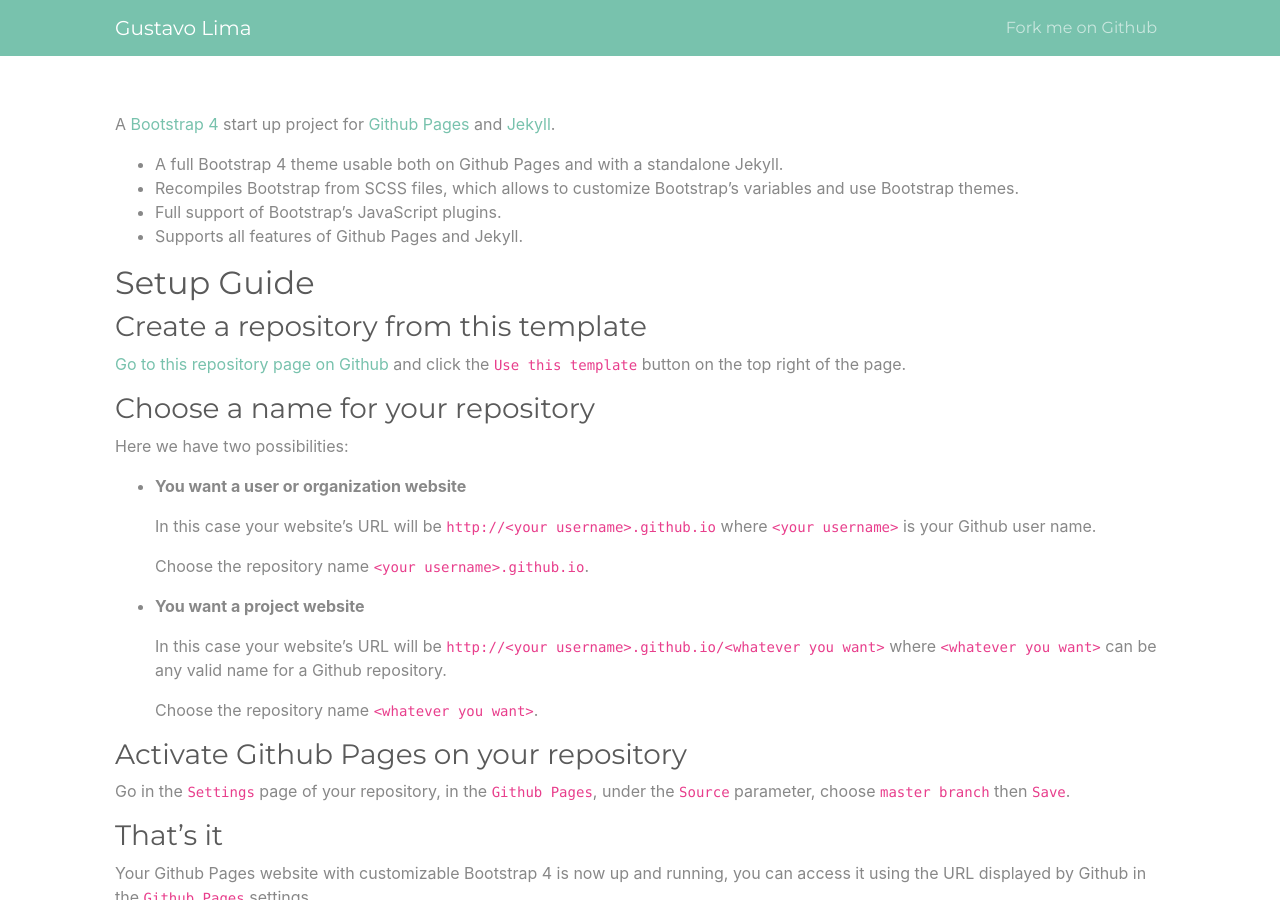
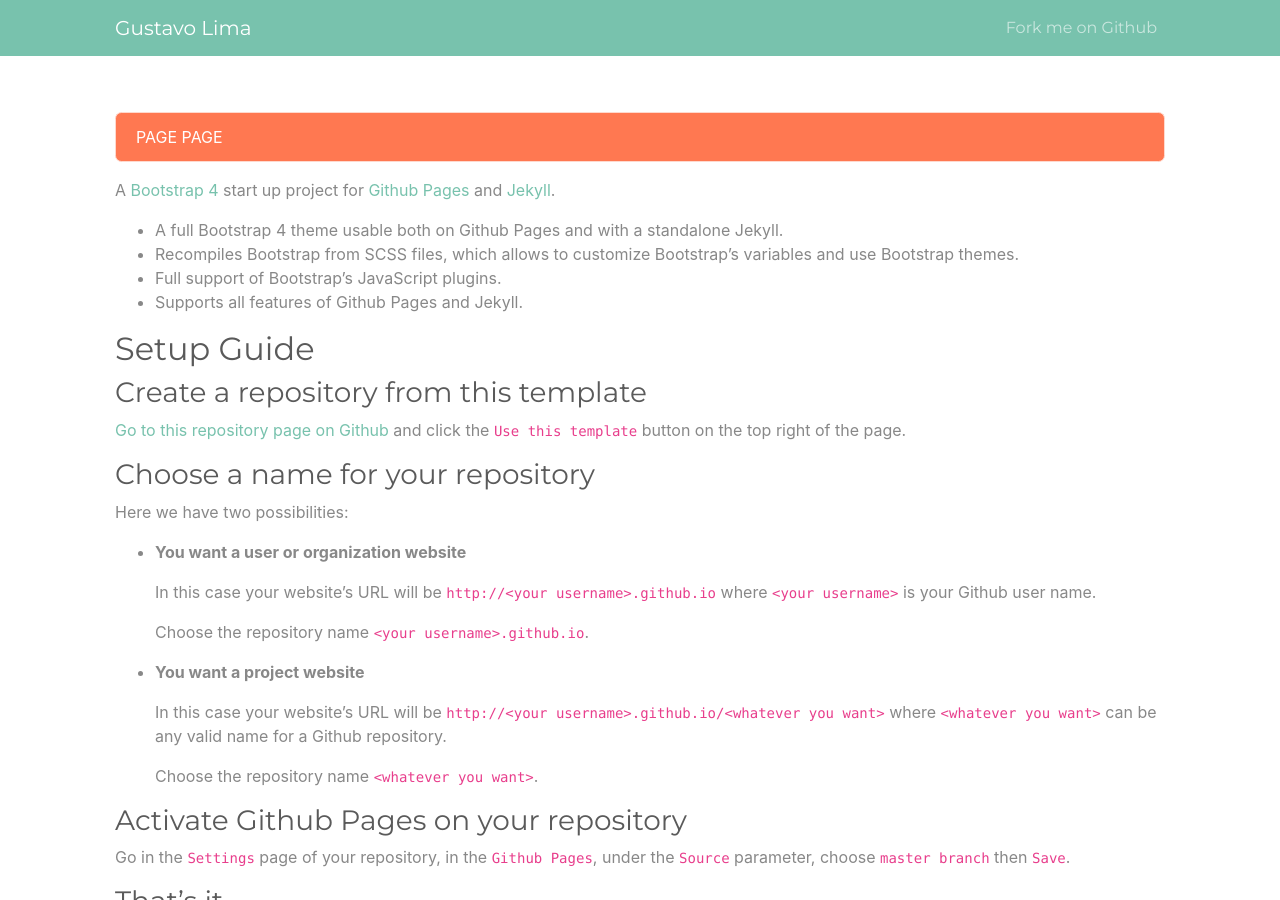
Before and after one commit to gustalima/gustalima.github.io, a Jekyll site: the page built from index.md, in a window 1280 px wide and 900 px high. Built offline with Jekyll 4.4.1, drawn with Linux system fonts in a browser that asks for light colours.

```diff
--- a/_layouts/home.html
+++ b/_layouts/home.html
@@ -11,6 +11,7 @@ layout: default
   {%- endif -%}
 
   <section>
+  <div class="alert alert-danger">HOME PAGE</div>
     {{ content }}
   </section>
 
@@ -23,6 +24,7 @@ layout: default
           {%- assign date_format = "%b %-d, %Y" -%}
           {{ post.date | date: date_format }}
         </span>
+        <div class="alert alert-danger">HOME PAGE 2</div>
         <p class="h5">
           <a href="{{ post.url | relative_url }}">
             {{ post.title | escape }}
@@ -34,7 +36,7 @@ layout: default
       </li>
       {%- endfor -%}
     </ul>
-
+<div class="alert alert-danger">HOME PAGE 3</div>
     <p class="rss-subscribe">subscribe <a href="{{ "/feed.xml" | relative_url }}">via RSS</a></p>
   {%- endif -%}
 
--- a/_layouts/page.html
+++ b/_layouts/page.html
@@ -1,14 +1,14 @@
 ---
 layout: default
 ---
+
 <article>
-
   <header>
     <h1>{{ page.title | escape }}</h1>
   </header>
 
   <section>
+    <div class="alert alert-danger">PAGE PAGE</div>
     {{ content }}
   </section>
-
 </article>
```
Also changed, not shown: _layouts/post.html (+6 -10 lines).
